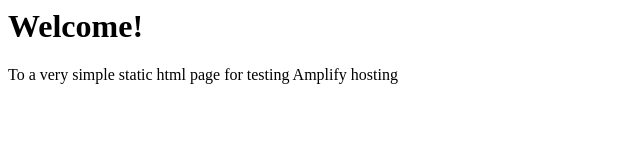
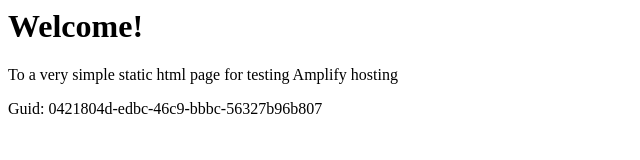
Before and after one commit to aws-aemilia-sin/Github-PR-Commit-Integration-Test-DoNotTouch-v0-preprod-ap-southeast-1, a website: page src/index.html in a window 1280 px wide. Shown: the whole page, without its empty margins (0-640 px from the left). Drawn offline with Linux system fonts and the light colour scheme.

Commit message:
commit from integ tests

```diff
--- a/src/index.html
+++ b/src/index.html
@@ -1,3 +1,5 @@
+
+
 <html lang="en">
 
 <head>
@@ -10,6 +12,6 @@
 <body>
     <h1>Welcome!</h1>
     <p>To a very simple static html page for testing Amplify hosting</p>
-</body>
+    <p>Guid: 0421804d-edbc-46c9-bbbc-56327b96b807</p></body>
 
 </html>
```
